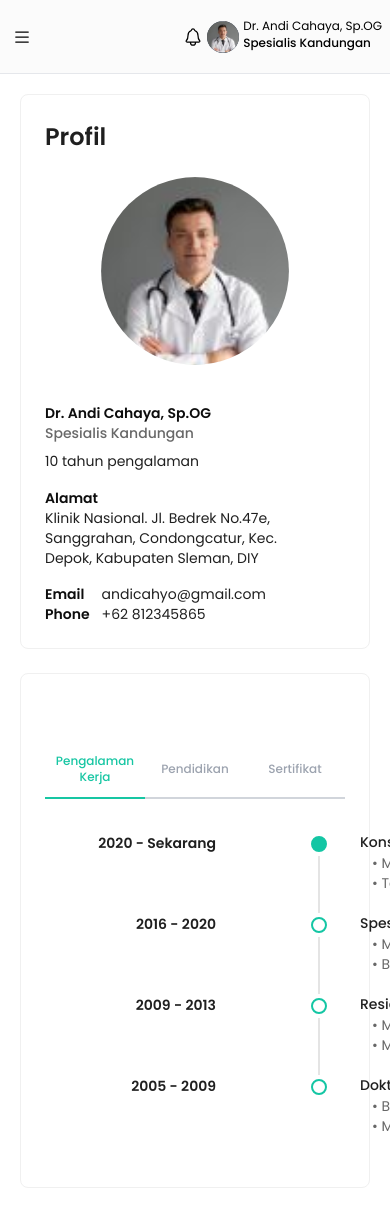
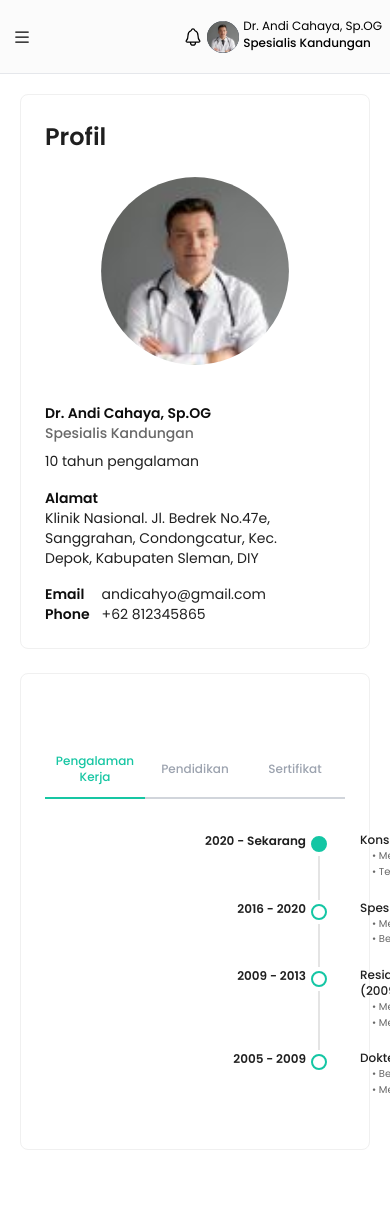
Before and after one commit to team-capstone-1/fe-repro-health, a React (Vite) app: page /profil in a window 390 px wide. After the commit the page ends 1190 px from the top, so only its background shows below. Built offline with nearby package versions, Linux system fonts and the light colour scheme.

Commit message:
add responsive text experience doctor on small device 640px

```diff
--- a/src/views/app-views/profile/components/WorkExperience.jsx
+++ b/src/views/app-views/profile/components/WorkExperience.jsx
@@ -23,7 +23,11 @@ export default function WorkExperience() {
   };
 
   const timelineItems = data.map((items, index) => ({
-    label: <p className="me-[90px] font-semibold">{items.year}</p>,
+    label: (
+      <p className="text-xs font-semibold sm:me-[40px] sm:text-sm lg:me-[90px] lg:text-base">
+        {items.year}
+      </p>
+    ),
     dot: (
       <CustomDot
         onClick={() => handleDotClick(index)}
@@ -32,12 +36,14 @@ export default function WorkExperience() {
     ),
     children: (
       <div className="ms-[20px]">
-        <div className="w-[500px]">
-          <p className="w-[50rem] font-medium">{items.job}</p>
+        <div className="w-[500px] sm:w-[250px] lg:w-[500px]">
+          <p className="text-xs font-medium sm:text-sm lg:text-base">
+            {items.job}
+          </p>
         </div>
         {items.position.map((desc, descIndex) => (
-          <ul key={descIndex} className="w-[500px] ">
-            <li className="ml-3 w-[50rem] text-sm font-light text-[#686868]">
+          <ul key={descIndex} className="w-[500px] sm:w-[250px] lg:w-[500px]">
+            <li className="ms-3 text-[10px] font-light text-[#686868] sm:text-sm lg:text-sm">
               &bull; {desc}
             </li>
           </ul>
```
